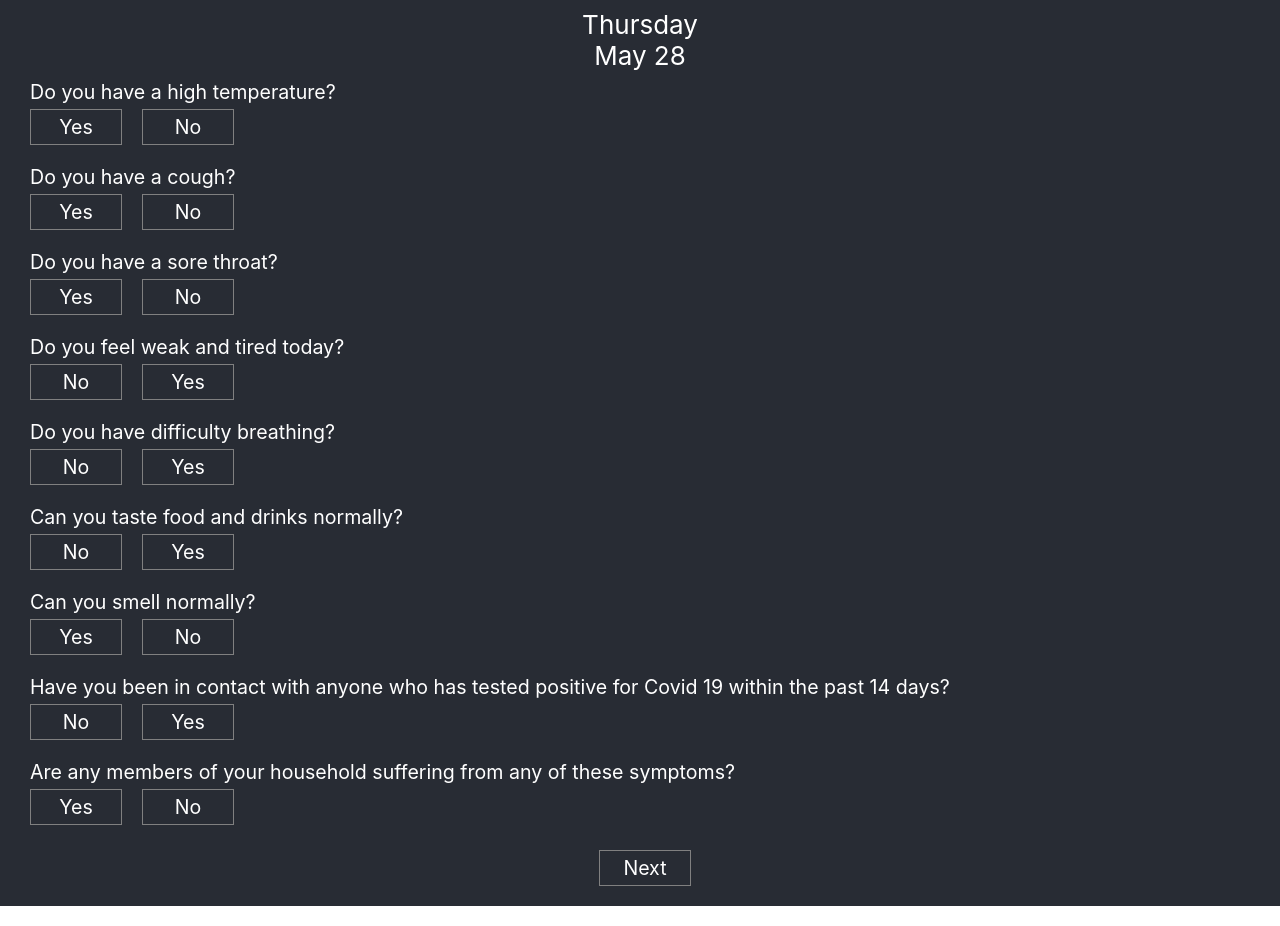
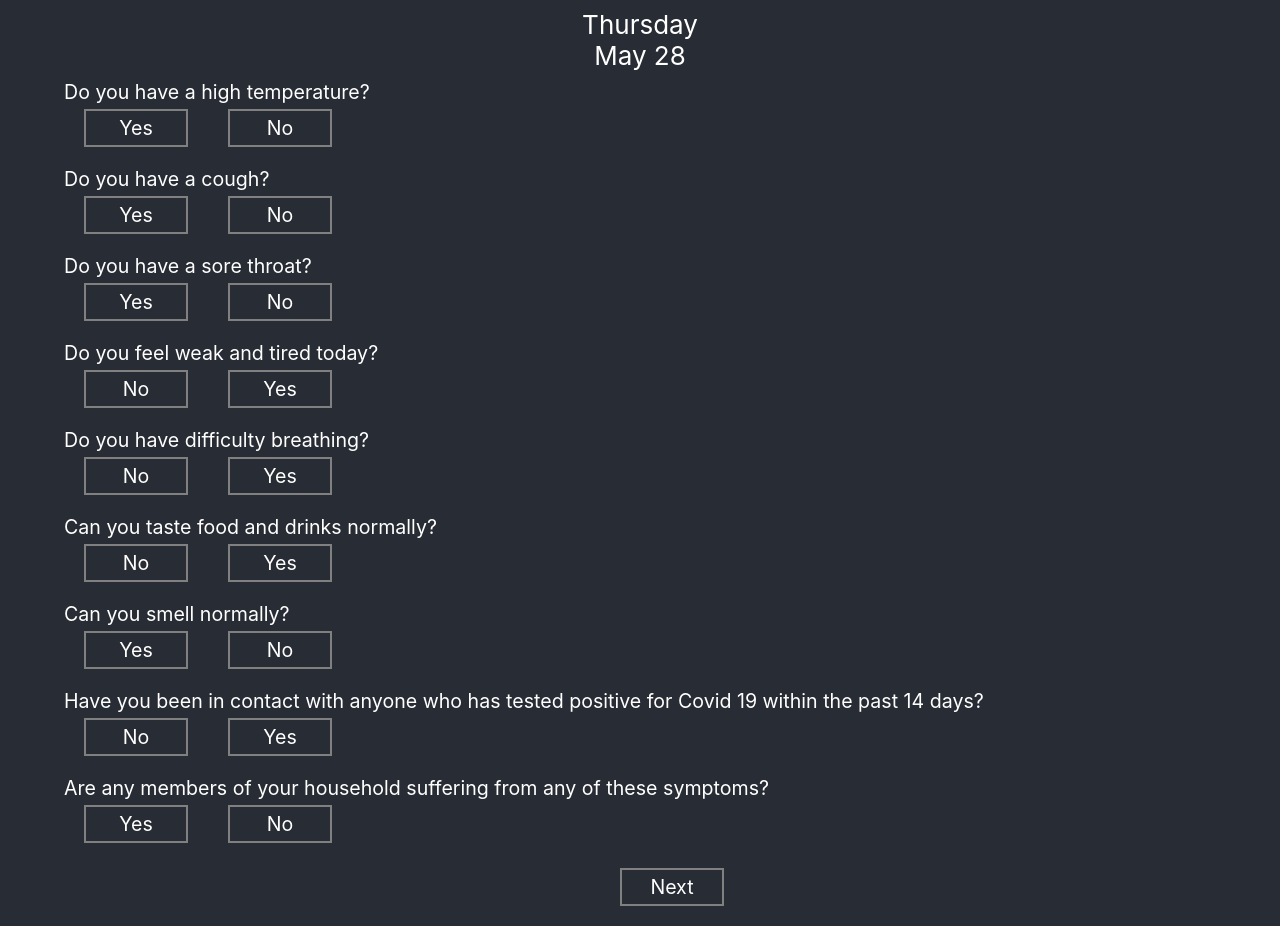
Before and after one commit to georgezee/covid-daily-questions, a React (Create React App) app: page / in a window 1280 px wide. Built offline with nearby package versions, Linux system fonts and the light colour scheme.

Commit message:
Minor styling adjustments.

```diff
--- a/src/App.css
+++ b/src/App.css
@@ -34,7 +34,7 @@
   font-size: calc(10px + 1.2vmin);
   color: white;
   text-align: left;
-  padding-left: 30px;
+  padding-left: 5%;
 }
 
 .App-link {
@@ -46,16 +46,20 @@
 }
 
 .App-button {
-  border: solid grey 1px;
-  min-width: 80px;
+  border: solid grey 2px;
+  min-width: 90px;
   text-align: center;
   float: left;
   padding: 5px;
-  margin: 5px 20px 20px 0;
+  margin: 5px 20px 20px 20px;
+}
+.App-button:hover {
+  cursor: pointer;
 }
 
 .App-button-selected {
   border-width: 4px;
+  padding: 1px;
 }
 
 .App-question-missing {
```
